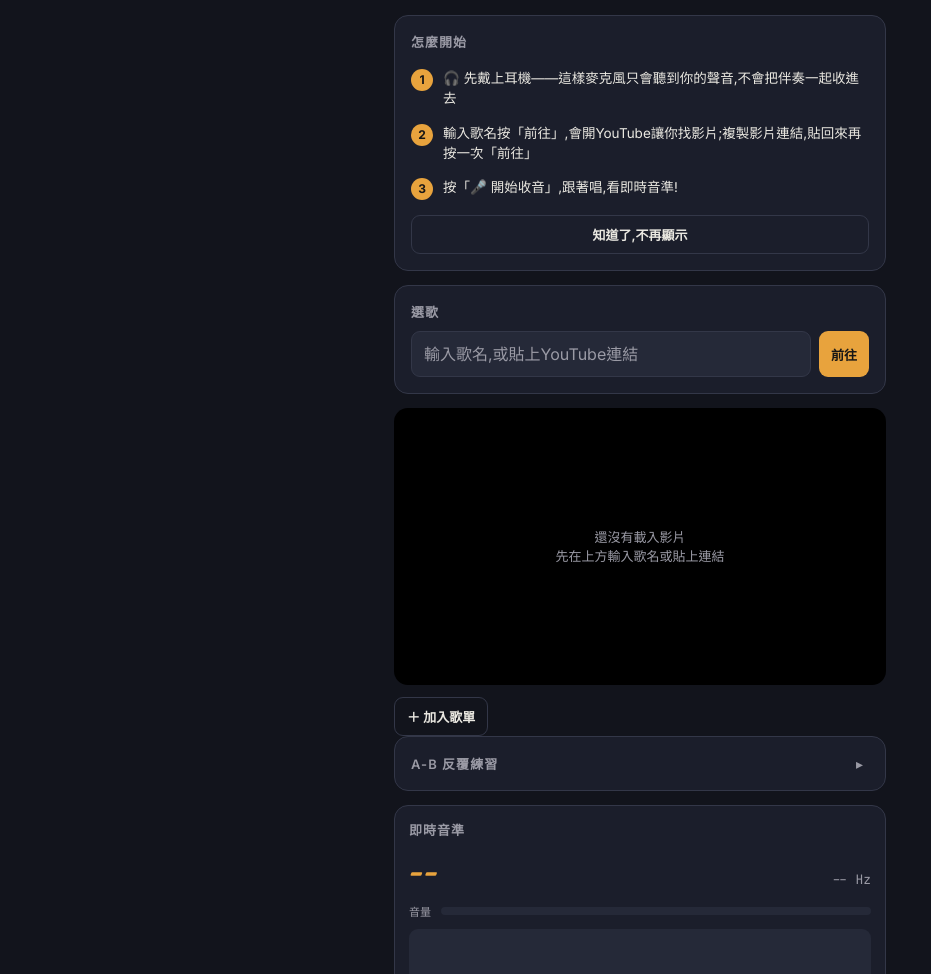
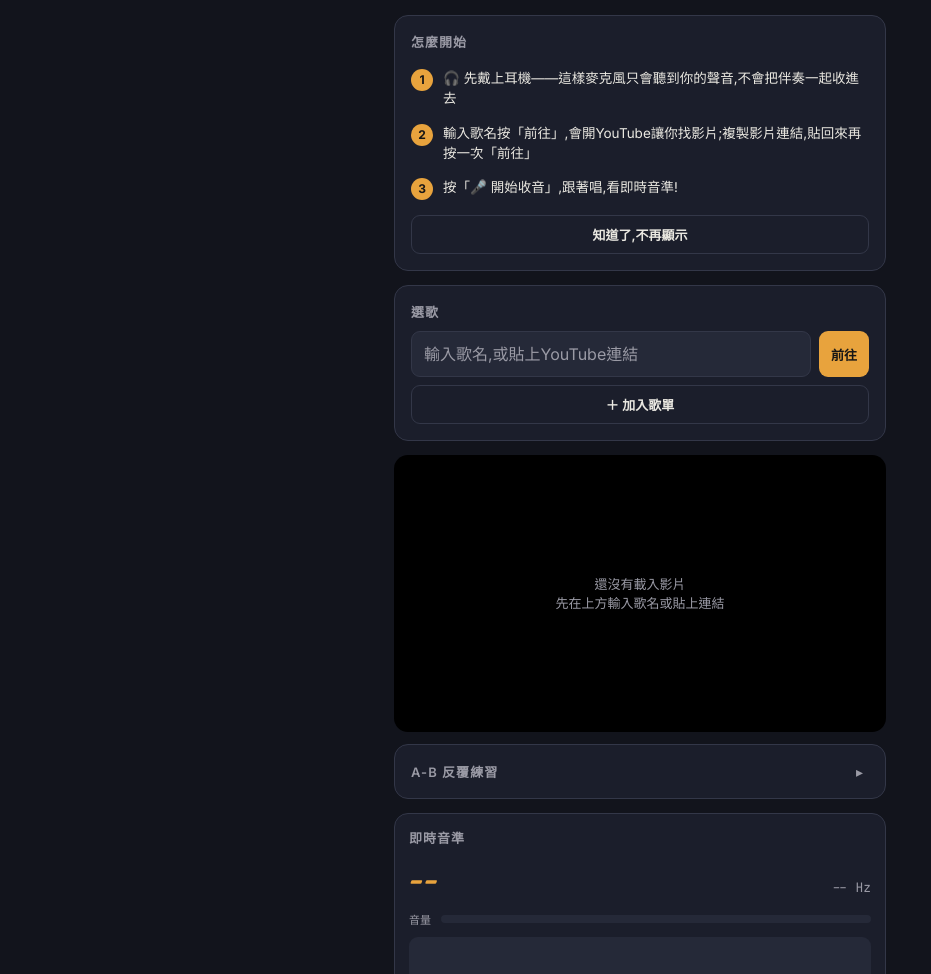
Before and after one commit to rc2026001/singing, a plain HTML site: page index.html in a window 1280 px wide. Shown: the part 126-1100 px from the top of the page, without its empty margins (0-931 px from the left). Drawn offline with Linux system fonts and the light colour scheme.

Commit message:
Update index.html

```diff
--- a/index.html
+++ b/index.html
@@ -500,15 +500,14 @@
         <input type="text" id="songNameInput" placeholder="輸入歌名,或貼上YouTube連結" enterkeyhint="go">
         <button class="btn small" id="goBtn" style="flex:0 0 auto;">前往</button>
       </div>
+      <div class="row" style="margin-top:8px;">
+        <button class="btn secondary small" id="saveSongBtn">＋ 加入歌單</button>
+      </div>
     </div>
 
     <div class="video-wrap" id="videoWrap">
       <div class="video-placeholder" id="videoPlaceholder">還沒有載入影片<br>先在上方輸入歌名或貼上連結</div>
       <div id="ytPlayerDiv"></div>
-    </div>
-
-    <div class="transport">
-      <button class="btn secondary small" id="saveSongBtn">＋ 加入歌單</button>
     </div>
 
     <div class="card" id="abCard">
```
